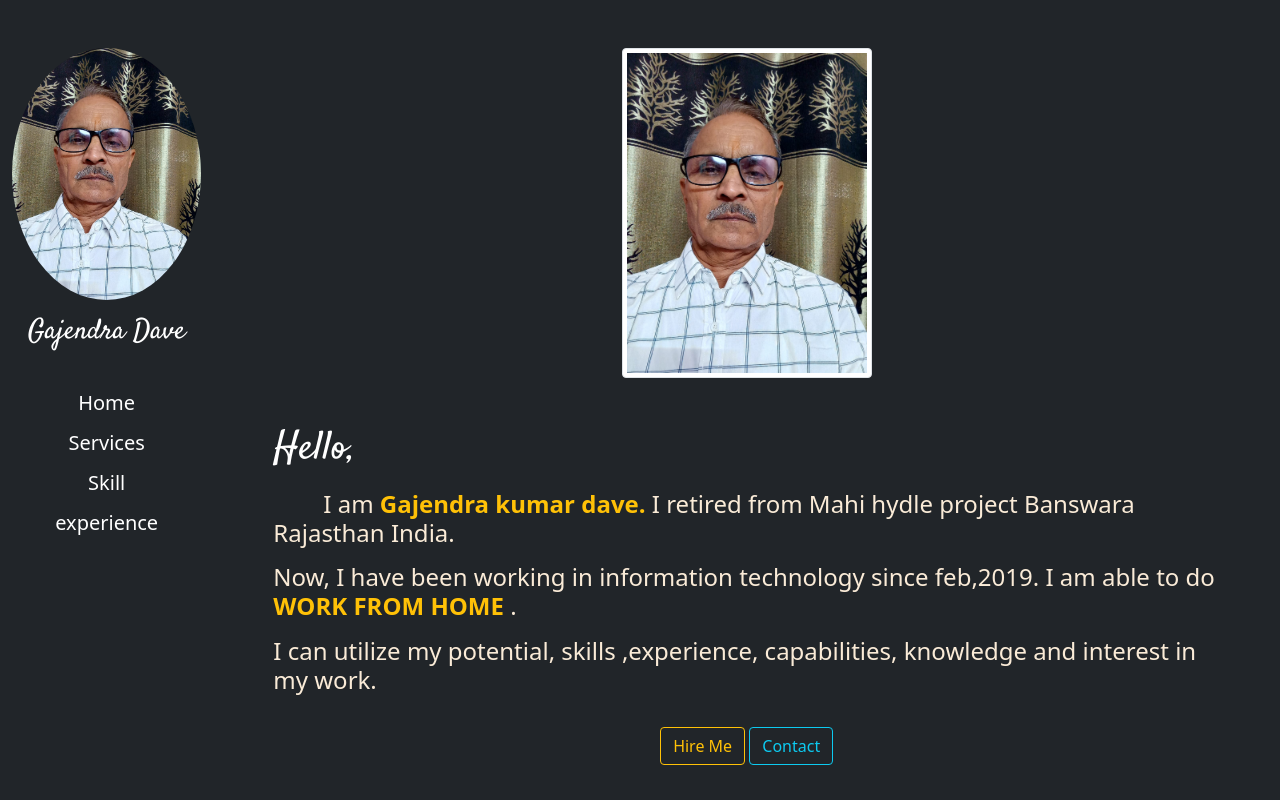
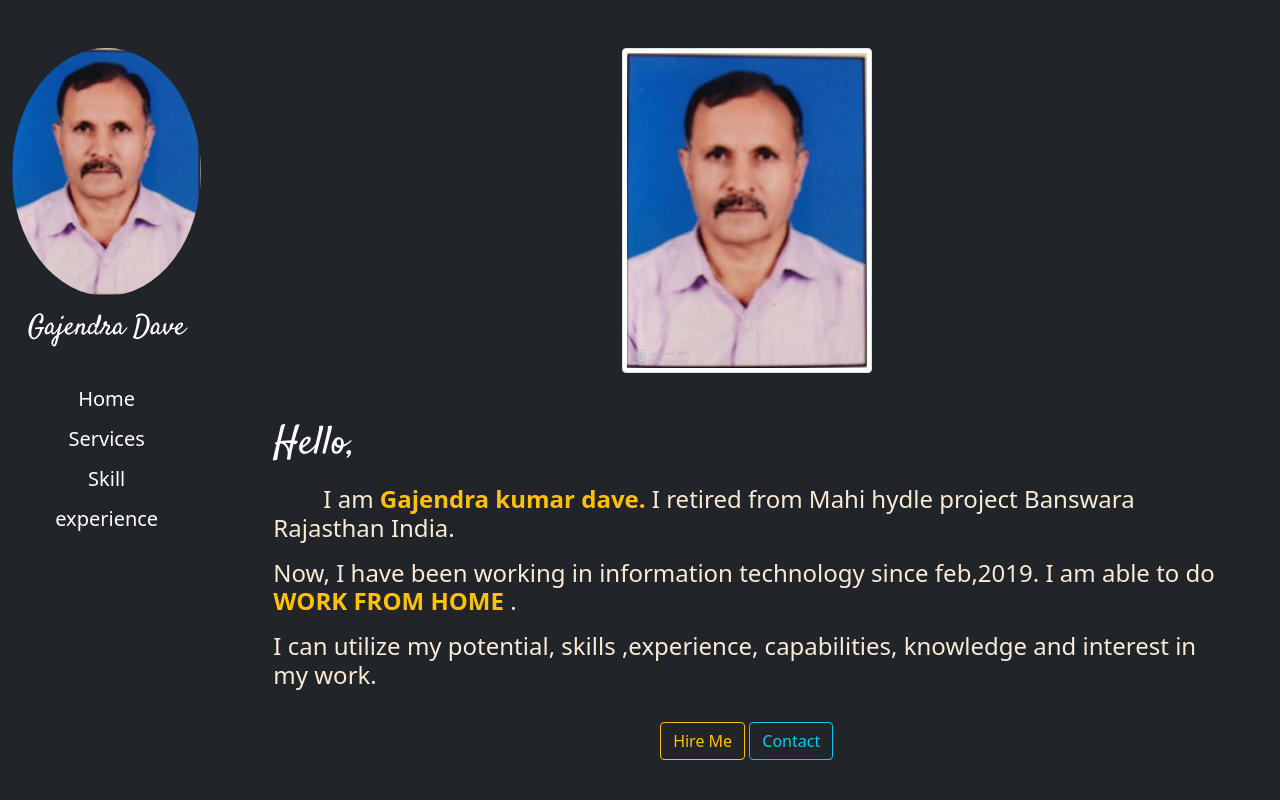
Before and after one commit to Gkdave/resume, a Django app: page / in a window 1280 px wide. Run offline with Django 3.2, Linux system fonts and the light colour scheme; some libraries are stand-ins or nearby versions.

Commit message:
second commit

```diff
--- a/core/templates/core/home.html
+++ b/core/templates/core/home.html
@@ -1,7 +1,7 @@
 {% extends 'core/base.html' %} {% load static %} {% block content1 %}
 <div class="mt-5">
     <div class="text-center">
-        <img src="{% static 'core/images/gk.jpeg' %}" alt="Profile" class="img-thumbnail" width="250px" height="150px">
+        <img src="{% static 'core/images/pic1.jpg' %}" alt="Profile" class="img-thumbnail" width="250px" height="150px">
 
     </div>
     <div class="mt-5 text-white mx-5 text-justify">
--- a/core/templates/core/sidebar.html
+++ b/core/templates/core/sidebar.html
@@ -1,7 +1,7 @@
 {% load static %}
 <div class="border-right border-danger h-100">
     <div class="text-center">
-        <img src="{% static 'core1/images/gk.jpeg' %}" alt="Gd" class="img-fluid rounded-circle mt-5">
+        <img src="{% static 'core/images/pic1.jpg' %}" alt="Gd" class="img-fluid rounded-circle mt-5">
         <!-- <link rel="stylesheet" href="{% static 'css/core.css' %}"> -->
         <h3 class="text-white mt-3 st-font">Gajendra Dave</h3>
     </div>
@@ -12,6 +12,7 @@
             <a href="{% url 'home' %}" class="nav-link {{home}}">Home</a>
             <a href="{% url 'services' %}" class="nav-link {{services}}">Services</a>
             <a href="{% url 'skill' %}" class="nav-link {{skill}}">Skill</a>
-            <a href="{% url 'exep' %}" class="nav-link {{exep}}">experience</a></h5>
+            <a href="{% url 'exep' %}" class="nav-link {{exep}}">experience</a>
+        </h5>
     </nav>
 </div>
```
Also changed, not shown: core/static/core/images/gk.jpg (added), core/static/core/images/pic1.jpg (added).
